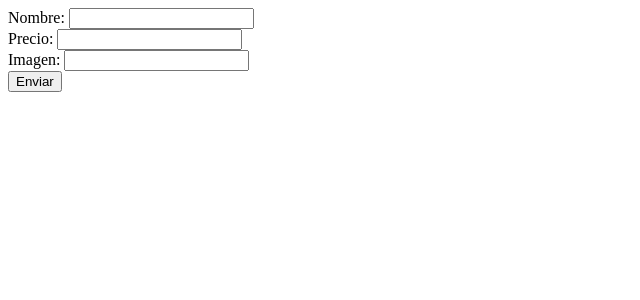
After one commit to davidsgv/python, a Flask app: page /producto/crear/ in a window 1280 px wide. The commit adds this page. Shown: the top 300 px of the page, without its empty margins (0-640 px from the left). Run offline with Flask 3, Linux system fonts and the light colour scheme.

Commit message:
create and edit

```diff
--- a/application/controller/producto.py
+++ b/application/controller/producto.py
@@ -1,4 +1,4 @@
-from flask import Blueprint, render_template
+from flask import Blueprint, render_template, redirect, url_for, request
 from application.model.producto import Producto
 
 producto = Producto()
@@ -13,3 +13,34 @@ def index():
 def producto_page():
     data = producto.get_productos()
     return render_template('productos.html', productos=data)
+
+#formularios
+@router.route("/producto/crear/", methods = ['GET', 'POST'])
+def producto_crear():
+    if request.method == 'POST':
+        nombre = request.form['nombre']
+        precio = request.form['precio']
+        imagen = request.form['imagen']
+
+        producto.add_producto(nombre,imagen,precio)
+        return redirect(url_for('app.producto_page'))
+    return render_template('formulario.html')
+
+@router.route("/producto/editar/<int:id>", methods = ['GET', 'POST'])
+def producto_editar(id):
+    if request.method == 'POST':
+        nombre = request.form['nombre']
+        precio = request.form['precio']
+        imagen = request.form['imagen']
+
+        producto.update_producto(id,nombre,imagen,precio)
+        return redirect(url_for('app.producto_page'))
+
+    data = producto.get_by_id(id)
+    return render_template('formulario.html', producto=data)
+
+#borrar
+@router.route("/producto/delete/<int:id>", methods = ['GET'])
+def producto_delete(id):
+    producto.delete_producto(id)
+    return redirect(url_for('app.producto_page'))
--- /dev/null
+++ b/application/templates/formulario.html
@@ -0,0 +1,58 @@
+<!DOCTYPE html>
+<html lang="en">
+
+<head>
+    <meta charset="UTF-8">
+    <meta name="viewport" content="width=device-width, initial-scale=1.0">
+    <title>Document</title>
+</head>
+
+<body>
+    {% if producto %}
+    <form action="{{url_for('app.producto_editar', id=producto[0])}}" method="post">
+        <div>
+            <div>
+                <label for="name">Nombre:</label>
+                <input type="text" id="nombre" name="nombre" value="{{producto[1]}}" />
+            </div>
+            <div>
+                <label for="precio">Precio:</label>
+                <input type="text" id="precio" name="precio" value="{{producto[3]}}" />
+            </div>
+            <div>
+                <label for="imagen">Imagen:</label>
+                <input type="text" id="imagen" name="imagen" value="{{producto[2]}}" />
+            </div>
+        </div>
+        <button type="submit">Enviar</button>
+    </form>
+    {% else %}
+    <form action="{{url_for('app.producto_crear')}}" method="post">
+        <div>
+            <input type="text" name="id" hidden />
+            <div>
+                <label for="name">Nombre:</label>
+                <input type="text" id="nombre" name="nombre" />
+            </div>
+            <div>
+                <label for="precio">Precio:</label>
+                <input type="text" id="precio" name="precio" />
+            </div>
+            <div>
+                <label for="imagen">Imagen:</label>
+                <input type="text" id="imagen" name="imagen" />
+            </div>
+        </div>
+        <button type="submit">Enviar</button>
+    </form>
+    {% endif %}
+    {% if messages %}
+    <ul class=flashes>
+        {% for message in messages %}
+        <li>{{ message }}</li>
+        {% endfor %}
+    </ul>
+    {% endif %}
+</body>
+
+</html>
--- a/bd/model.sql
+++ b/bd/model.sql
@@ -6,5 +6,5 @@ CREATE TABLE productos(
 	id int unsigned auto_increment PRIMARY KEY,
     nombre VARCHAR(200) NOT NULL,
     imagen VARCHAR(1000) NOT NULL,
-    precio DECIMAL(4,2) NOT NULL
+    precio DECIMAL(20,2) NOT NULL
 );
--- a/requirements.txt
+++ b/requirements.txt
@@ -1,2 +1,2 @@
 Flask==3.0.0
-Jinja2==3.1.2
+PyMySQL==1.1.0
```
Also changed, not shown: application/model/producto.py (+41 -73 lines), application/templates/productos.html (+9 -1 lines), 1 other file.
